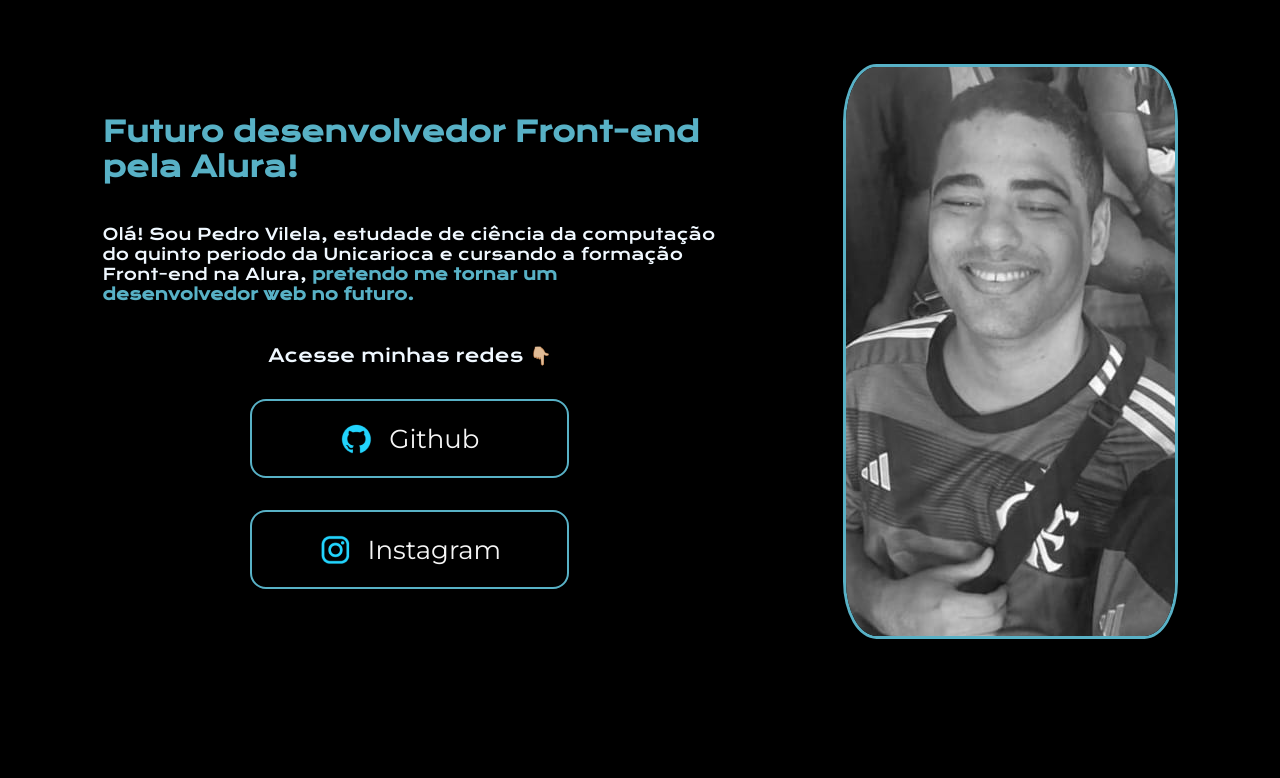
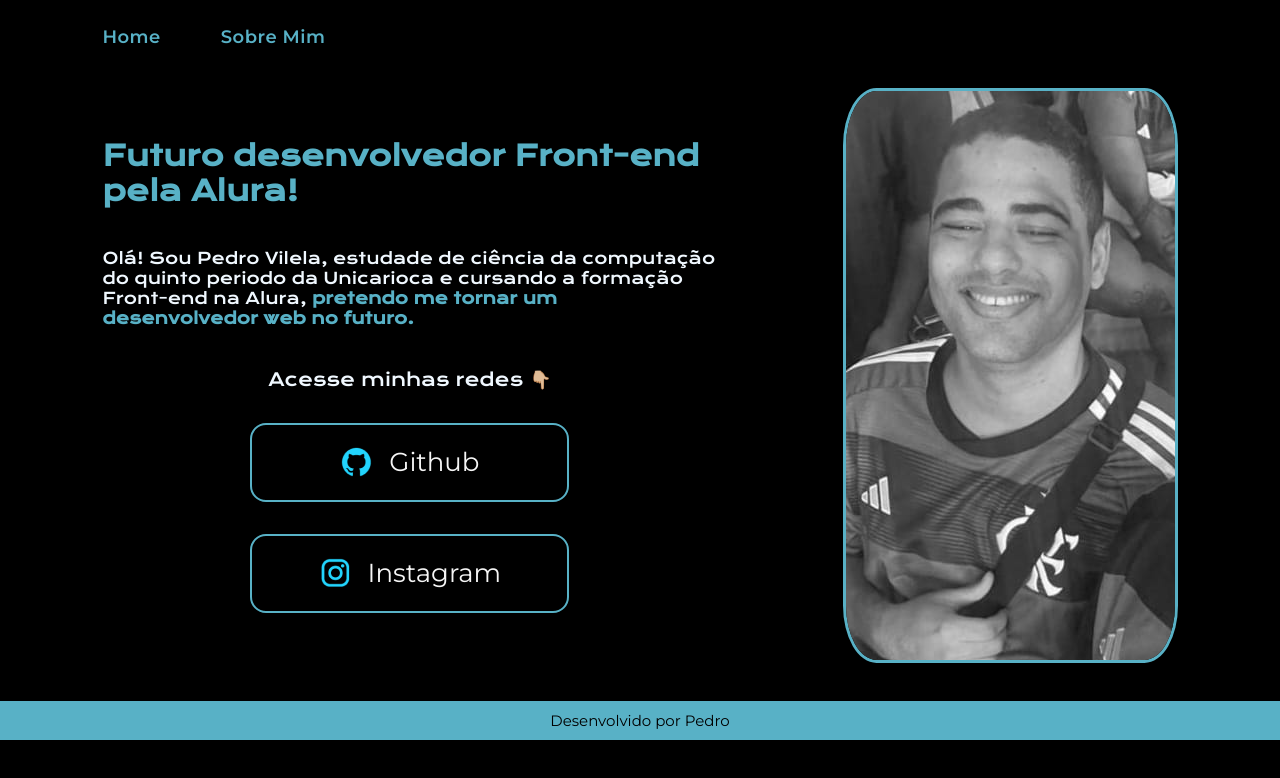
Before and after one commit to pedro7vilela/portifolio, a plain HTML site: page index.html in a window 1280 px wide. Drawn offline with nearby package versions, Linux system fonts and the light colour scheme.

Commit message:
cabecalho

```diff
--- a/index.html
+++ b/index.html
@@ -7,6 +7,13 @@
     <link rel="stylesheet" href="style.css">
 </head>
 <body>
+    <header class="cabecalho">
+        <nav class="cabecalho__menu">
+            <a href="#Home" class="cabecalho__menu__link">Home</a>
+            <a href="#SobreMim" class="cabecalho__menu__link">Sobre Mim</a>
+        </nav>
+
+    </header>
     <main class="apresentacao">
         <section class="apresentacao__conteudo">
             <h1 class="apresentacao__conteudo__titulo">
@@ -25,9 +32,9 @@
 
         </section>
         <img src="img/WhatsApp Image 2025-06-05 at 17.58.37.jpeg" alt="pedro" class="imagem">
-
-
-
     </main>
+    <footer class="rodape">
+        Desenvolvido por Pedro
+    </footer>
 </body>
 </html>
--- a/style.css
+++ b/style.css
@@ -7,9 +7,42 @@
 
 body{
     box-sizing: border-box;
-    height: 100vh;
+    height: auto;
     background-color: black;
     color: aliceblue;
+}
+
+.cabecalho{
+    padding: 2% 0% 0% 8%;
+}
+
+.cabecalho__menu{
+    display: flex;
+    gap: 60px;
+}
+
+.cabecalho__menu__link{
+
+    text-decoration: none;
+    color: #58b1c6;
+    font-family: 'Montserrat', sans-serif;
+    font-size: 18px;
+    font-weight: 600;
+    letter-spacing: 0.5px;
+
+}
+
+.cabecalho__menu__link::after{
+    content: "";
+    display: block;
+    width: 0%;
+    height: 2px;
+    background-color: #58b1c6;
+    transition: 0.5s ease-in-out;
+}
+
+.cabecalho__menu__link:hover::after{
+    width: 100%;
 }
 
 .destaque{
@@ -20,7 +53,7 @@ body{
     display: flex;
     align-items: center;
     justify-content: space-between;
-    margin: 5% 8%;
+    padding: 3% 8%;
 
 }
 
@@ -67,7 +100,7 @@ body{
     color: #f6f6f6;
     font-family: 'Montserrat', sans-serif;
     font-size: 26px;
-    transition: all 0.3s ease;
+    transition: 0.3s ease-in-out;
 }
 
 
@@ -81,3 +114,12 @@ body{
     border-radius: 10%;
     border: solid #58b1c6;
 }
+
+.rodape{
+    padding: 10px;
+    background-color: #58b1c6;
+    color: #000000;
+    text-align: center;
+    font-family: 'Montserrat', sans-serif;
+    font-size: 15px;
+}
```
